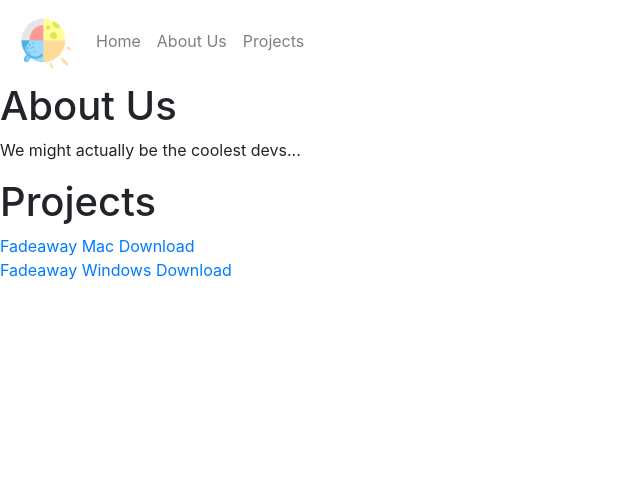
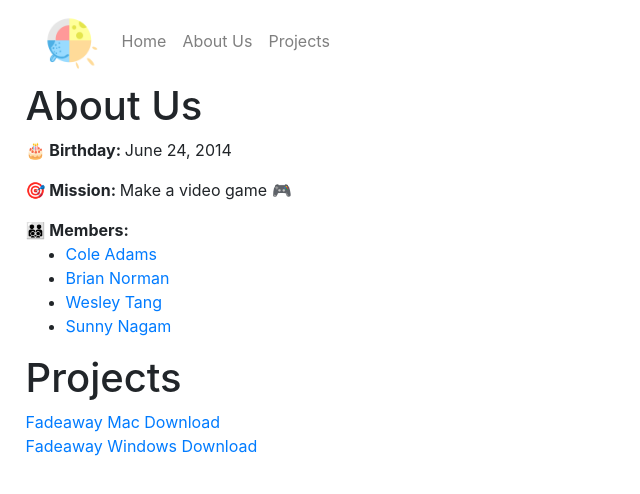
Before and after one commit to Cobresun/cobresun-website, a React (Create React App) app: page / in a window 1280 px wide. Shown: the top 494 px of the page, without its empty margins (0-640 px from the left). Built offline with nearby package versions, Linux system fonts and the light colour scheme.

Commit message:
Add members

```diff
--- a/src/App.css
+++ b/src/App.css
@@ -1,38 +1,3 @@
-.App {
-  text-align: center;
+body {
+  margin-left: 2%;
 }
-
-.App-logo {
-  height: 40vmin;
-  pointer-events: none;
-}
-
-@media (prefers-reduced-motion: no-preference) {
-  .App-logo {
-    animation: App-logo-spin infinite 20s linear;
-  }
-}
-
-.App-header {
-  background-color: #282c34;
-  min-height: 100vh;
-  display: flex;
-  flex-direction: column;
-  align-items: center;
-  justify-content: center;
-  font-size: calc(10px + 2vmin);
-  color: white;
-}
-
-.App-link {
-  color: #61dafb;
-}
-
-@keyframes App-logo-spin {
-  from {
-    transform: rotate(0deg);
-  }
-  to {
-    transform: rotate(360deg);
-  }
-}
--- a/src/App.js
+++ b/src/App.js
@@ -22,8 +22,19 @@ function App() {
         </Navbar.Collapse>
       </Navbar>
 
-      <h1>About Us</h1>
-      <p>We might actually be the coolest devs...</p>
+      <div id="about">
+        <h1>About Us</h1>
+        <p><b>🎂 Birthday: </b>June 24, 2014</p>
+        <p><b>🎯 Mission: </b>Make a video game 🎮</p>
+        <b>👨‍👨‍👦‍👦 Members:</b>
+        <ul>
+          <li><a rel="noopener noreferrer" target="_blank" href="https://github.com/cole-adams">Cole Adams</a></li>
+          <li><a rel="noopener noreferrer" target="_blank" href="https://bnor.me">Brian Norman</a></li>
+          <li><a rel="noopener noreferrer" target="_blank" href="https://wesley-tang.github.io">Wesley Tang</a></li>
+          <li><a rel="noopener noreferrer" target="_blank" href="https://sunnynagam.github.io">Sunny Nagam</a></li>
+        </ul>
+      </div>
+
 
       <div id="projects">
         <h1>Projects</h1>
```
